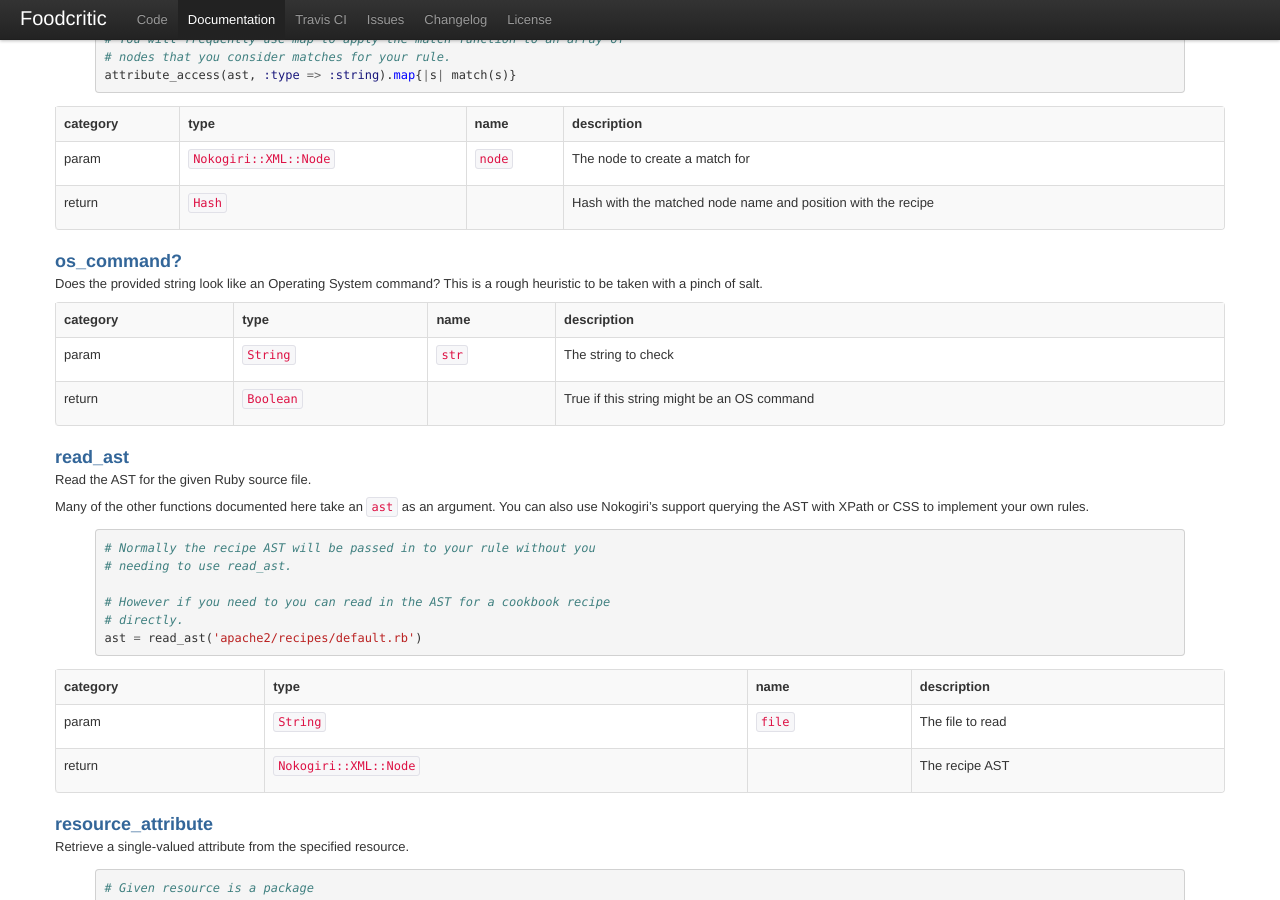
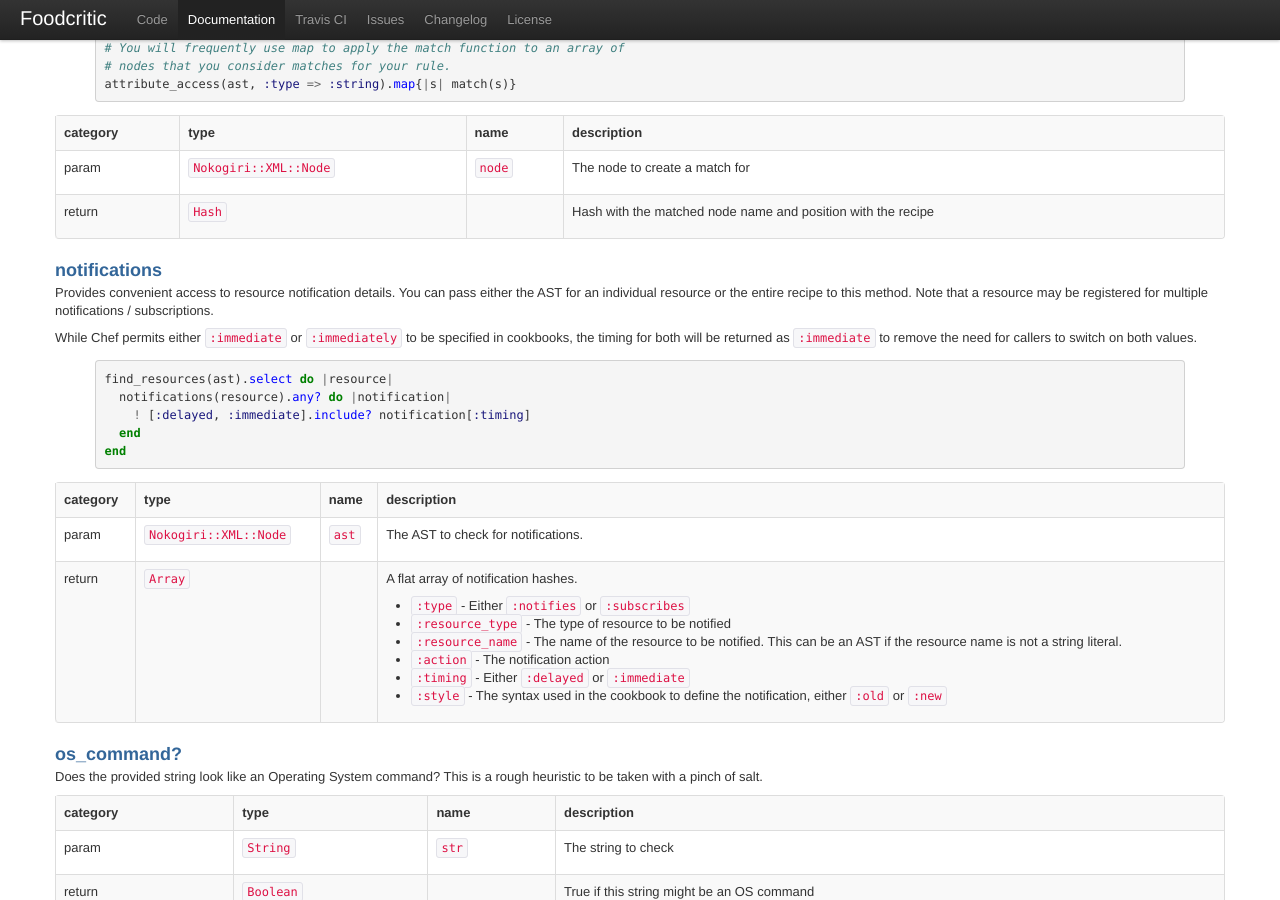
Before and after one commit to Foodcritic/foodcritic, a Jekyll site: the page built from index.html, in a window 1280 px wide and 900 px high, scrolled down 25478 px. Built offline with Jekyll 4.4.1, drawn with Linux system fonts in a browser that asks for light colours.

Commit message:
Add API docs for #notifications.

```diff
--- a/index.html
+++ b/index.html
@@ -1206,6 +1206,39 @@ api_methods:
         type: Hash
         description: |
           Hash with the matched node name and position with the recipe
+  - name: notifications
+    description: |
+      Provides convenient access to resource notification details.
+      You can pass either the AST for an individual resource or the entire
+      recipe to this method. Note that a resource may be registered for
+      multiple notifications / subscriptions.
+
+      While Chef permits either `:immediate` or `:immediately` to be specified
+      in cookbooks, the timing for both will be returned as `:immediate` to
+      remove the need for callers to switch on both values.
+    examples: |
+      find_resources(ast).select do |resource|
+        notifications(resource).any? do |notification|
+          ! [:delayed, :immediate].include? notification[:timing]
+        end
+      end
+    signature:
+      - category: param
+        type: 'Nokogiri::XML::Node'
+        name: ast
+        description: The AST to check for notifications.
+      - category: return
+        type: Array
+        description: |
+          A flat array of notification hashes.
+          - `:type` - Either `:notifies` or `:subscribes`
+          - `:resource_type` - The type of resource to be notified
+          - `:resource_name` - The name of the resource to be notified. This
+            can be an AST if the resource name is not a string literal.
+          - `:action` - The notification action
+          - `:timing` - Either `:delayed` or `:immediate`
+          - `:style` - The syntax used in the cookbook to define the
+            notification, either `:old` or `:new`
   - name: os_command?
     description: |
       Does the provided string look like an Operating System command? This is a
```
